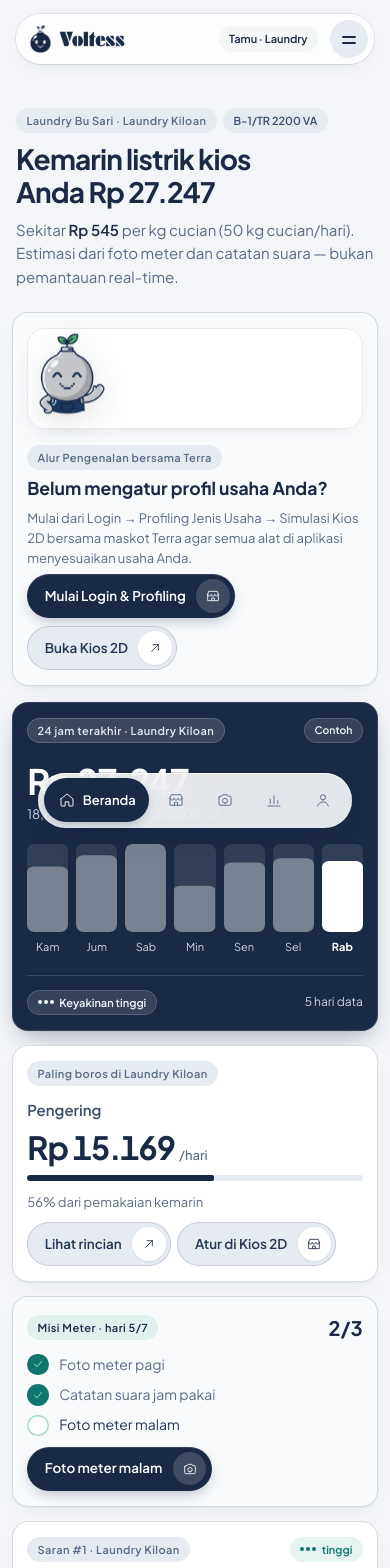
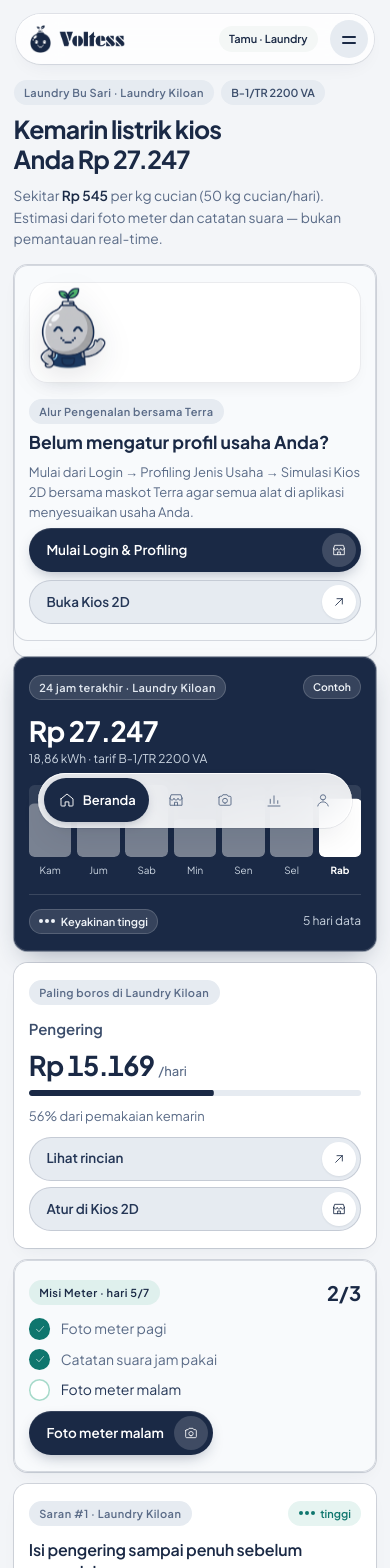
Before and after one commit to Dhifansa/voltra_trial, a Next.js app in the folder apps/web/: page / in a window 390 px wide. Shown: the top 1568 px of the page. Built offline with nearby package versions, Linux system fonts and the light colour scheme.

Commit message:
fix(mobile): optimize beranda bento and bezel cards for mobile responsiveness

```diff
--- a/apps/web/src/app/globals.css
+++ b/apps/web/src/app/globals.css
@@ -435,7 +435,7 @@ em {
   width: 100%;
   max-width: 34rem;
   margin: 0 auto;
-  padding: calc(6rem + var(--safe-t)) 1rem calc(7.5rem + var(--safe-b));
+  padding: calc(5.25rem + var(--safe-t)) 1rem calc(7.5rem + var(--safe-b));
 }
 
 .page--wide {
@@ -443,18 +443,19 @@ em {
 }
 
 .page-head {
-  padding: 0.75rem 0.25rem 1.5rem;
+  padding: 0.5rem 0.1rem 1.25rem;
 }
 
 .display {
   margin: 0.65rem 0 0;
   font-family: var(--font-display-stack);
   font-weight: 700;
-  font-size: clamp(1.75rem, 6vw, 2.5rem);
-  line-height: 1.15;
+  font-size: clamp(1.65rem, 5.5vw, 2.35rem);
+  line-height: 1.18;
   letter-spacing: -0.03em;
   color: var(--ink);
   text-wrap: balance;
+  word-break: break-word;
 }
 
 .display em {
@@ -543,8 +544,9 @@ em {
 .bezel {
   padding: var(--r-pad);
   border-radius: var(--r-outer);
-  background: transparent;
-  box-shadow: var(--shadow-ambient);
+  background: var(--card);
+  box-shadow: 0 0 0 1px var(--hair-strong), var(--shadow-ambient);
+  overflow: hidden;
 }
 
 .bezel__core {
@@ -555,14 +557,25 @@ em {
 
 .bezel__core--paper {
   background: var(--card);
-  box-shadow: inset 0 0 0 1px var(--hair-strong);
 }
 
 /* Kartu utama Dark Blue #1A2945 — kontras tegas & berwibawa */
+.bezel--ink,
+.bezel:has(.bezel__core--ink) {
+  background: #1a2945;
+  box-shadow: 0 0 0 1px rgba(26, 41, 69, 0.4), 0 12px 28px -10px rgba(26, 41, 69, 0.38);
+}
+
+.bezel--moss,
+.bezel:has(.bezel__core--moss) {
+  background: #f8fafc;
+  box-shadow: 0 0 0 1px var(--hair-strong), var(--shadow-ambient);
+}
+
 .bezel__core--ink {
   background: #1a2945;
   color: #ffffff;
-  box-shadow: inset 0 0 0 1px rgba(255, 255, 255, 0.12), 0 12px 28px -10px rgba(26, 41, 69, 0.38);
+  box-shadow: inset 0 0 0 1px rgba(255, 255, 255, 0.12);
 }
 
 .bezel__core--ink .hero-card__rp,
@@ -932,11 +945,12 @@ em {
 
 .hero-card__rp {
   font-weight: 700;
-  font-size: clamp(2.1rem, 9vw, 2.85rem);
-  line-height: 1.05;
+  font-size: clamp(1.85rem, 7vw, 2.75rem);
+  line-height: 1.1;
   letter-spacing: -0.03em;
   color: var(--ink);
   font-variant-numeric: tabular-nums;
+  word-break: break-word;
 }
 
 .hero-card__kwh {
@@ -4073,12 +4087,91 @@ body.is-game-tutorial .topbar,
 
 @media (max-width: 520px) {
   .page {
-    padding-left: 0.75rem;
-    padding-right: 0.75rem;
+    padding-left: 0.85rem;
+    padding-right: 0.85rem;
+    padding-top: calc(4.75rem + var(--safe-t));
+  }
+
+  .page-head {
+    padding: 0.25rem 0 1rem;
+  }
+
+  .display {
+    font-size: 1.55rem;
+    line-height: 1.2;
+  }
+
+  .lede {
+    font-size: 0.86rem;
+  }
+
+  .bento {
+    gap: 0.75rem;
+  }
+
+  .bezel {
+    border-radius: 0.85rem;
   }
 
   .bezel__core {
-    padding: 1rem 0.95rem;
+    padding: 1.05rem 0.95rem;
+    border-radius: 0.85rem;
+  }
+
+  .hero-card {
+    gap: 1rem;
+    padding: 1.1rem 0.95rem;
+  }
+
+  .hero-card__rp {
+    font-size: 1.75rem;
+  }
+
+  .hero-card__kwh {
+    font-size: 0.75rem;
+  }
+
+  .week {
+    gap: 0.35rem;
+  }
+
+  .week__track {
+    height: 4.5rem;
+    border-radius: 0.35rem;
+  }
+
+  .week__bar {
+    border-radius: 0.35rem;
+  }
+
+  .week__day {
+    font-size: 0.62rem;
+  }
+
+  .hero-card__foot {
+    flex-wrap: wrap;
+    gap: 0.5rem;
+  }
+
+  .stat-card__value {
+    font-size: 1.7rem;
+  }
+
+  .gap-card__value {
+    font-size: 1.5rem;
+  }
+
+  .stat-card .row-gap,
+  .onboard-banner .capture__actions {
+    width: 100%;
+    flex-direction: column;
+    align-items: stretch;
+  }
+
+  .stat-card .row-gap .island,
+  .onboard-banner .capture__actions .island {
+    width: 100%;
+    justify-content: space-between;
   }
 
   .stepper {
```
